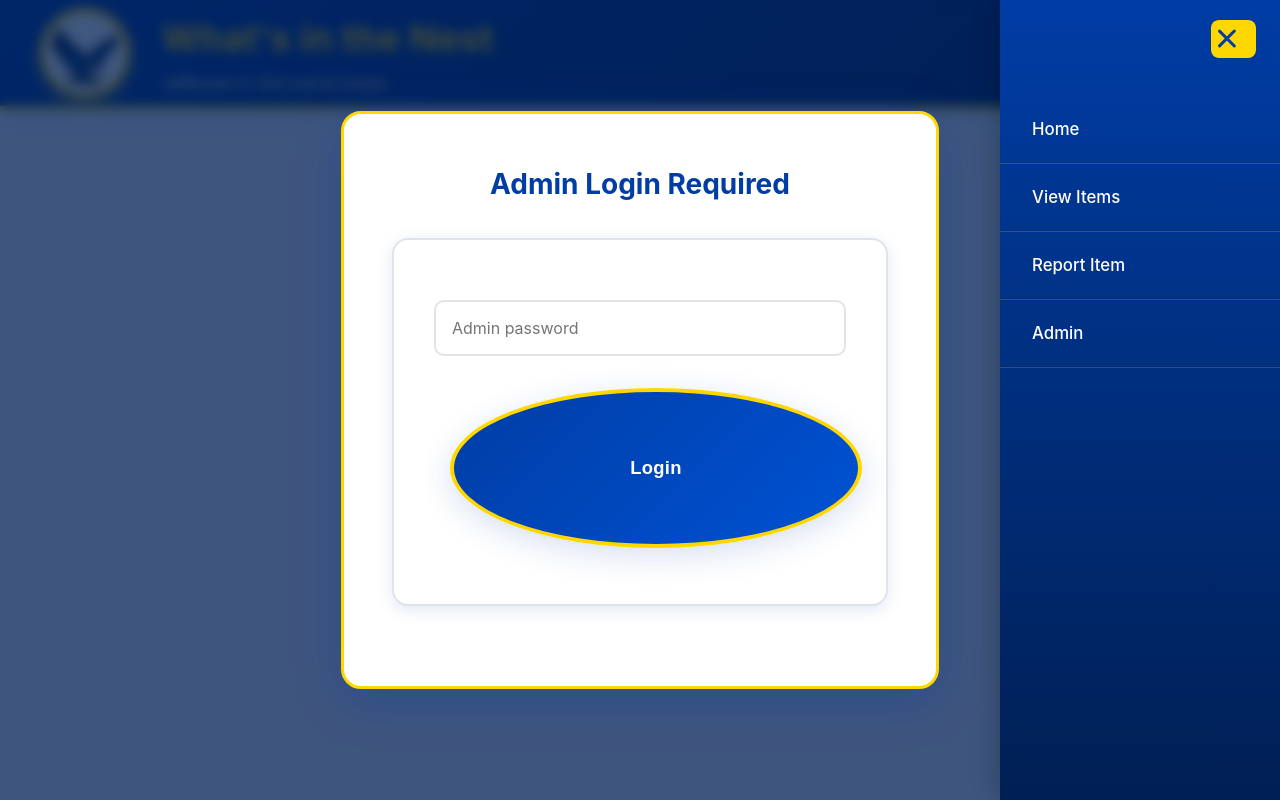
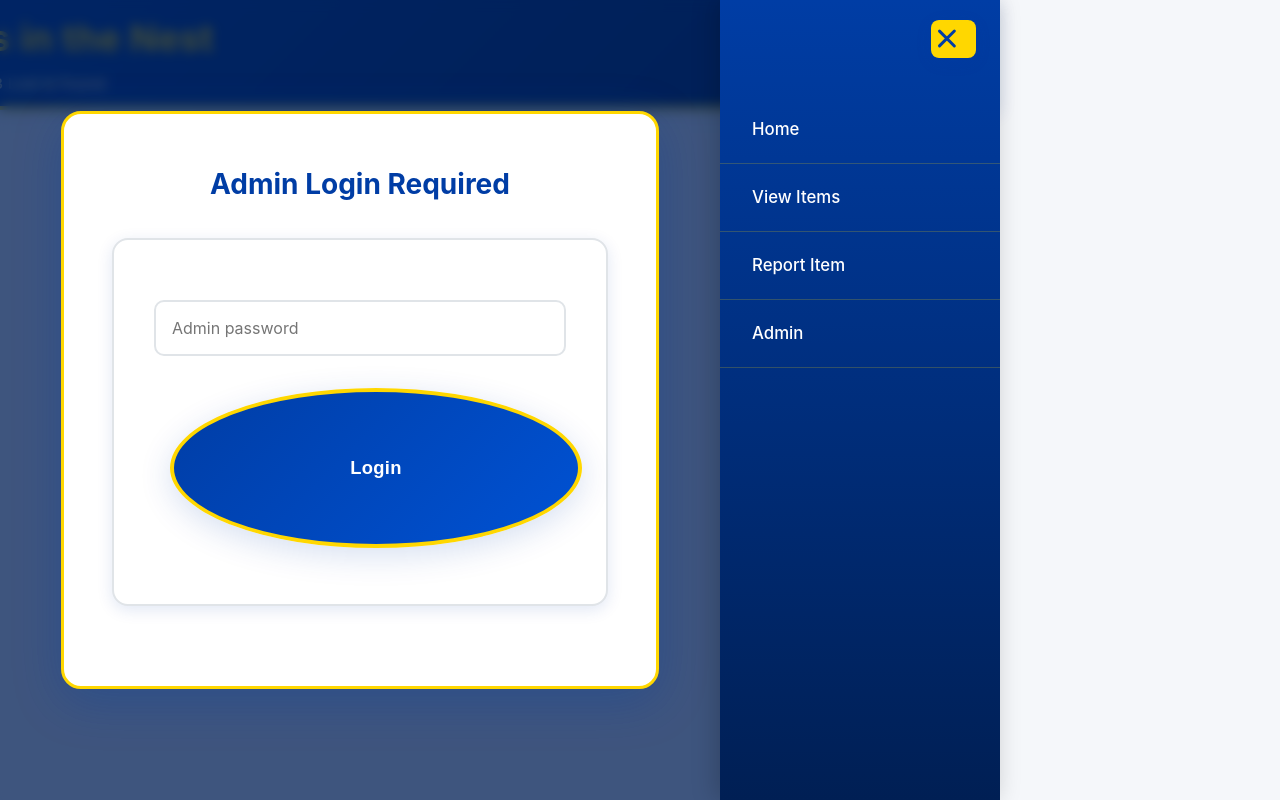
Before and after one commit to Andrew142346/WhatsInTheNest-website, a plain HTML site: page admin.html in a window 1280 px wide. Both pictures are taken after a click on the button "Toggle menu". Drawn offline with Linux system fonts and the light colour scheme; no server answers.

Commit message:
Make sidebar push content instead of overlay

```diff
--- a/css/style.css
+++ b/css/style.css
@@ -31,6 +31,11 @@ body {
   line-height: 1.6;
   min-height: 100vh;
   padding-top: 110px;
+  transition: transform 0.3s ease;
+}
+
+body.sidebar-open {
+  transform: translateX(-280px);
 }
 
 /* Modern Header with Logo in Top-Left */
--- a/js/app.js
+++ b/js/app.js
@@ -99,6 +99,7 @@ function hideAdminLinks() {
     hamburger.addEventListener('click', () => {
       hamburger.classList.toggle('open');
       sidebar.classList.toggle('open');
+      document.body.classList.toggle('sidebar-open');
     });
 
     // Close sidebar when clicking outside
@@ -106,6 +107,7 @@ function hideAdminLinks() {
       if (!sidebar.contains(e.target) && !hamburger.contains(e.target) && sidebar.classList.contains('open')) {
         hamburger.classList.remove('open');
         sidebar.classList.remove('open');
+        document.body.classList.remove('sidebar-open');
       }
     });
 
@@ -114,6 +116,7 @@ function hideAdminLinks() {
       if (e.key === 'Escape' && sidebar.classList.contains('open')) {
         hamburger.classList.remove('open');
         sidebar.classList.remove('open');
+        document.body.classList.remove('sidebar-open');
       }
     });
   }
```
